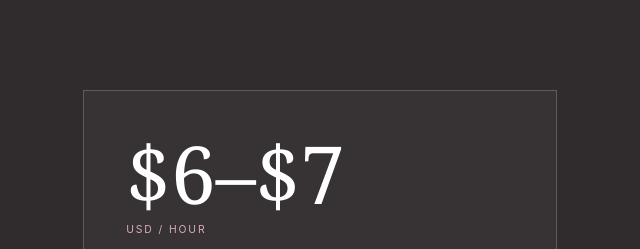
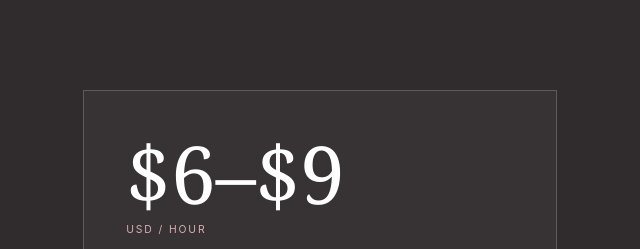
Before and after one commit to klnicopior/khryzellelouise.nicopior, a plain HTML site: page index.html in a window 1280 px wide. Shown: the part 3960-4209 px from the top of the page, 608-1248 px from the left. Drawn offline with Linux system fonts and the light colour scheme.

Commit message:
Update index.html
added the updated rates

```diff
--- a/index.html
+++ b/index.html
@@ -347,7 +347,7 @@ footer{background:#cf9aa1;color:#fff;border:0}
       <p>My hourly rate is based on the responsibilities, complexity of the work, and position provided.</p>
     </div>
     <div class="rate-card">
-      <div class="rate-number">$6–$7</div>
+      <div class="rate-number">$6–$9</div>
       <div class="rate-unit">USD / HOUR</div>
       <p>For full-time remote roles, depending on the scope and responsibilities.</p>
       <div class="availability-line"><span></span><strong>Available for full-time, long-term work.</strong></div>
```
